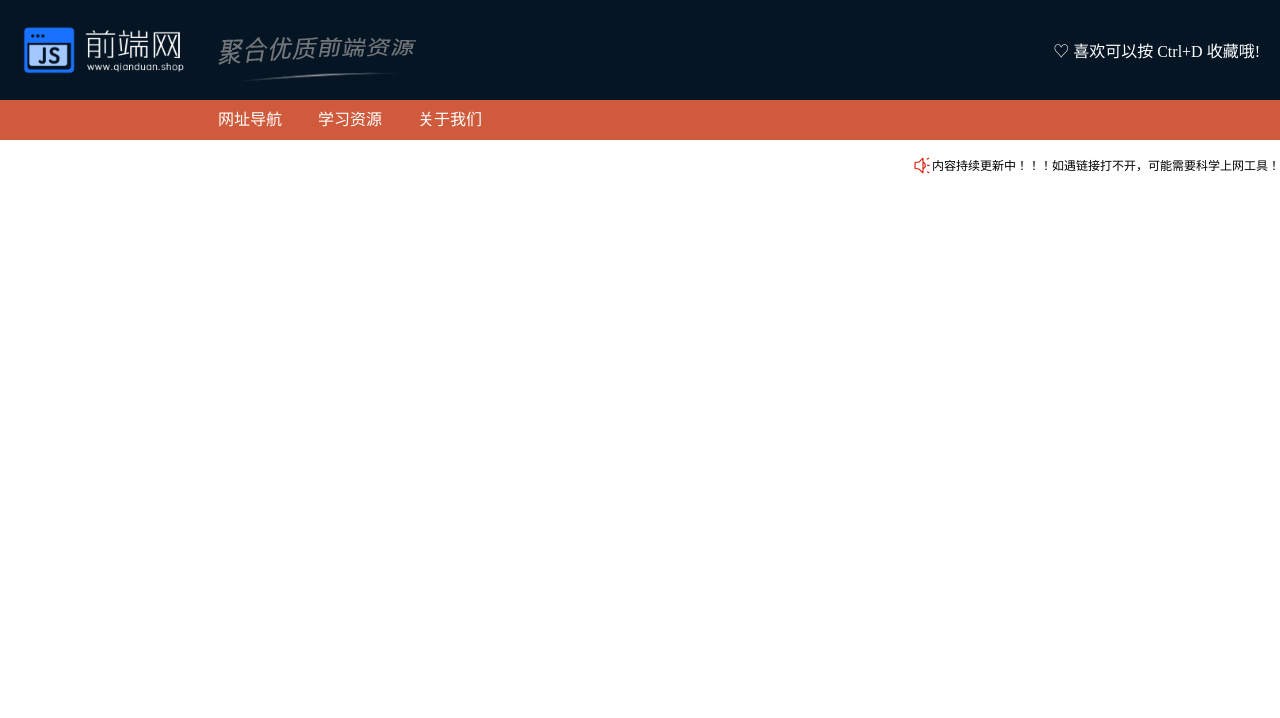
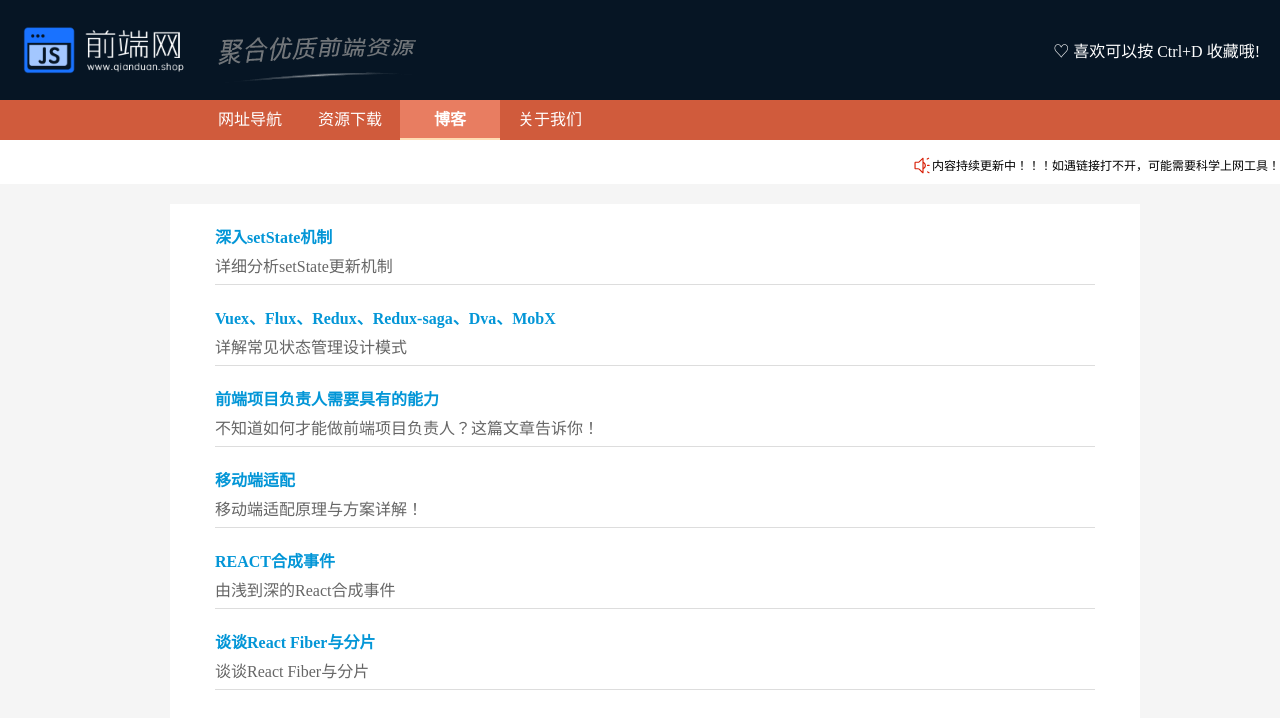
Before and after one commit to believeyourself/blogs, a React app in the folder front/: page /#/blogs in a window 1280 px wide. Before the commit this address led to /#/effects. Shown: the top 718 px of the page. Built offline with nearby package versions, Linux system fonts and the light colour scheme.

Commit message:
内容分布修改

```diff
--- /dev/null
+++ b/front/data/blogs.ts
@@ -0,0 +1,32 @@
+export default [
+    {
+        title: "深入setState机制",
+        description: "详细分析setState更新机制",
+        url: "https://github.com/sisterAn/blog/issues/26"
+    },
+    {
+        title: "Vuex、Flux、Redux、Redux-saga、Dva、MobX",
+        description: "详解常见状态管理设计模式",
+        url: "https://zhuanlan.zhihu.com/p/53599723"
+    },
+    {
+        title: "前端项目负责人需要具有的能力",
+        description: "不知道如何才能做前端项目负责人？这篇文章告诉你！",
+        url: "https://juejin.cn/post/6946210273061502990"
+    },
+    {
+        title: "移动端适配",
+        description: "移动端适配原理与方案详解！",
+        url: "https://juejin.cn/post/6959047144065990663"
+    },
+    {
+        title: "REACT合成事件",
+        description: "由浅到深的React合成事件",
+        url: "https://juejin.cn/post/6844903988794671117"
+    },
+    {
+        title: "谈谈React Fiber与分片",
+        description: "谈谈React Fiber与分片",
+        url: "https://juejin.cn/post/6958995912957886500"
+    },
+]
--- a/front/data/resource.ts
+++ b/front/data/resource.ts
@@ -1,40 +1,4 @@
 export default [
-    {
-        id: "blogs",
-        category: "优质博客",
-        list: [
-            {
-                title: "深入setState机制",
-                description: "详细分析setState更新机制",
-                url: "https://github.com/sisterAn/blog/issues/26"
-            },
-            {
-                title: "Vuex、Flux、Redux、Redux-saga、Dva、MobX",
-                description: "详解常见状态管理设计模式",
-                url: "https://zhuanlan.zhihu.com/p/53599723"
-            },
-            {
-                title: "前端项目负责人需要具有的能力",
-                description: "不知道如何才能做前端项目负责人？这篇文章告诉你！",
-                url: "https://juejin.cn/post/6946210273061502990"
-            },
-            {
-                title: "移动端适配",
-                description: "移动端适配原理与方案详解！",
-                url: "https://juejin.cn/post/6959047144065990663"
-            },
-            {
-                title: "REACT合成事件",
-                description: "由浅到深的React合成事件",
-                url: "https://juejin.cn/post/6844903988794671117"
-            },
-            {
-                title: "谈谈React Fiber与分片",
-                description: "谈谈React Fiber与分片",
-                url: "https://juejin.cn/post/6958995912957886500"
-            },
-        ]
-    },
     {
         id: "PDF",
         category: "PDF",
--- a/front/src/app.less
+++ b/front/src/app.less
@@ -2,6 +2,11 @@
   * {
     padding: 0;
     margin: 0;
+  }
+
+  #root {
+    background-color: #f5f5f5;
+    height: 100vh;
   }
 }
 
--- a/front/src/app.tsx
+++ b/front/src/app.tsx
@@ -10,7 +10,8 @@ import React from "react";
 import Sites from "@/pages/sites";
 import Resources from "@/pages/resources";
 import AboutUs from "@/pages/aboutUs";
-import Effects from "@/pages/Effects";
+import Blogs from "@/pages/blogs";
+// import Effects from "@/pages/Effects";
 import { HashRouter as Router, Route, Switch, NavLink } from "react-router-dom";
 import styles from "./app.less";
 import "@/common/baidu";
@@ -44,7 +45,14 @@ class App extends React.Component {
               to="/resources"
               className={styles.item}
             >
-              学习资源
+              资源下载
+            </NavLink>
+            <NavLink
+              activeClassName={styles.active}
+              to="/blogs"
+              className={styles.item}
+            >
+              博客
             </NavLink>
             {/* <NavLink activeClassName={styles.active} to="/library" className={styles.item}>实用库</NavLink> */}
             {/* <NavLink activeClassName={styles.active} to="/effects" className={styles.item}>css效果</NavLink> */}
@@ -61,6 +69,7 @@ class App extends React.Component {
             <Route exact path="/" component={Sites}></Route>
             <Route path="/sites" component={Sites}></Route>
             <Route path="/resources" component={Resources}></Route>
+            <Route path="/blogs" component={Blogs}></Route>
             {/* <Route path="/effects" component={Effects}></Route> */}
             <Route path="/aboutUs" component={AboutUs}></Route>
           </Switch>
--- a/front/src/pages/aboutUs/index.less
+++ b/front/src/pages/aboutUs/index.less
@@ -1,6 +1,8 @@
 .container {
     background-color: #f5f5f5;
     padding: 20px 0;
+    width: 1000px;
+    margin: 0 auto;
 
     .content {
         background-color: #fff;
@@ -8,33 +10,24 @@
         display: flex;
         flex-direction: column;
 
-        .secition {
+        .des {
             padding: 20px;
             color: #58666e;
             display: flex;
             border-bottom: 1px dotted #ddd;
+            flex-direction: column;
 
-            p {
-                margin-bottom: 10px;
+            .site {
+                flex-direction: row;
+                img {
+                    width: 328px;
+                    height: 187.2px;
+                }
+
+                p {
+                    margin-bottom: 5px;
+                }
             }
-        }
-
-        .site_des {
-            .secition();
-
-            p {
-                margin-left: 10px;
-            }
-
-            img {
-                width: 328px;
-                height: 187.2px;
-            }
-        }
-
-        .menu_des {
-            .secition();
-            flex-direction: column;
 
             .title {
                 margin-bottom: 10px;
--- a/front/src/pages/aboutUs/index.tsx
+++ b/front/src/pages/aboutUs/index.tsx
@@ -6,20 +6,16 @@ export default class AboutUs extends React.Component {
     render() {
         return <div className={styles.container}>
             <div className={styles.content}>
-                <div className={styles.site_des}>
-                    <img src={tilteImg} />
-                    <div>
+                <div className={styles.des}>
+                    <div className={styles.site}>
+                        <img src={tilteImg} />
                         <p>前端网 是分享自学前端开发教程，资料，文章的前端网站，每个前端学习者和WEB前端开发工程师的前端大学。</p>
-                        <p>前端网 的 Slogan 为：聚合优质前端资源！</p>
-                        <p>记住：再牛逼的梦想也抵不住傻逼似的坚持！</p>
-                        <p>本站域名为 <a href="https://www.qianduan.shop" target="_blank">https://www.qianduan.shop</a>,我们要做web前端开发技术学习交流分享的专业前端网站！</p>
-                        <p>本站包括了HTML、CSS、Javascript、vue.js，react.js，angular.js等各种编程教程。
-                        同时本站中也提供了大量的在线实例，通过实例，您可以更好地学习如何编程开发。</p>
-                        <p>本站所有资源是完全免费的，并且会根据当前互联网的变化实时更新本站内容。同时本站内容如果有不足的地方，也欢迎广大编程爱好者在本站留言提供意见。</p>
-                        <p>专注前端开发技术学习，资源分享，编程技术交流！</p>
+                        <p>我们要做web前端开发技术学习交流分享的专业前端网站！</p>
+                        <p>本站包括了HTML、CSS、Javascript、vue.js，react.js，angular.js等各种编程教程。同时本站中也提供了大量的在线实例，通过实例，您可以更好地学习如何编程开发。</p>
+                        <p>本站所有资源是完全免费的，并且会根据当前互联网的变化实时更新本站内容。同时本站内容如果有不足的地方，也欢迎广大编程爱好者留言提供意见。</p>
                     </div>
                 </div>
-                <div className={styles.menu_des}>
+                <div className={styles.des}>
                     <h3 className={styles.title}>关于每个栏目的内容说明：</h3>
                     <p>网址导航：分享实用的学习网站，工具。</p>
                     <p>学习资源：前端电子书，优质博客收集分享。</p>
--- /dev/null
+++ b/front/src/pages/blogs/index.less
@@ -0,0 +1,32 @@
+.container {
+  @spacing: 20px;
+  width: 1000px;
+  display: flex;
+  padding: @spacing 0;
+  background-color: #f5f5f5;
+  margin: 0 auto;
+
+  .content {
+    margin-left: 30px;
+    flex: 1;
+    background-color: #fff;
+    padding: 0 25px;
+    height: calc(100vh - 100px);
+    overflow-y: scroll;
+
+    .category_list_item {
+      height: 60px;
+      margin: 20px;
+      border-bottom: 1px solid #ddd;
+
+      .title {
+        color: #0396d7;
+      }
+
+      .description {
+        color: #666666;
+        margin-top: 5px;
+      }
+    }
+  }
+}
--- /dev/null
+++ b/front/src/pages/blogs/index.tsx
@@ -0,0 +1,29 @@
+/*
+ * @Description:
+ * @version:
+ * @Author: lizejun
+ * @Date: 2021-05-26 13:27:33
+ * @LastEditors: lizejun
+ * @LastEditTime: 2021-06-15 10:55:30
+ */
+import React, { useState } from "react";
+import styles from "./index.less";
+import blogs from "../../../data/blogs";
+import Card from "@/components/card";
+import { trackEvent } from "@/common/baidu";
+
+export default function (props: any) {
+  let records = blogs.map((item: any) => {
+    return (
+      <div key={item.url} className={styles.category_list_item}>
+        <h4 className={styles.title}>{item.title}</h4>
+        <p className={styles.description}>{item.description}</p>
+      </div>
+    );
+  });
+  return (
+    <section className={styles.container}>
+      <div className={styles.content}>{records}</div>
+    </section>
+  );
+}
```
